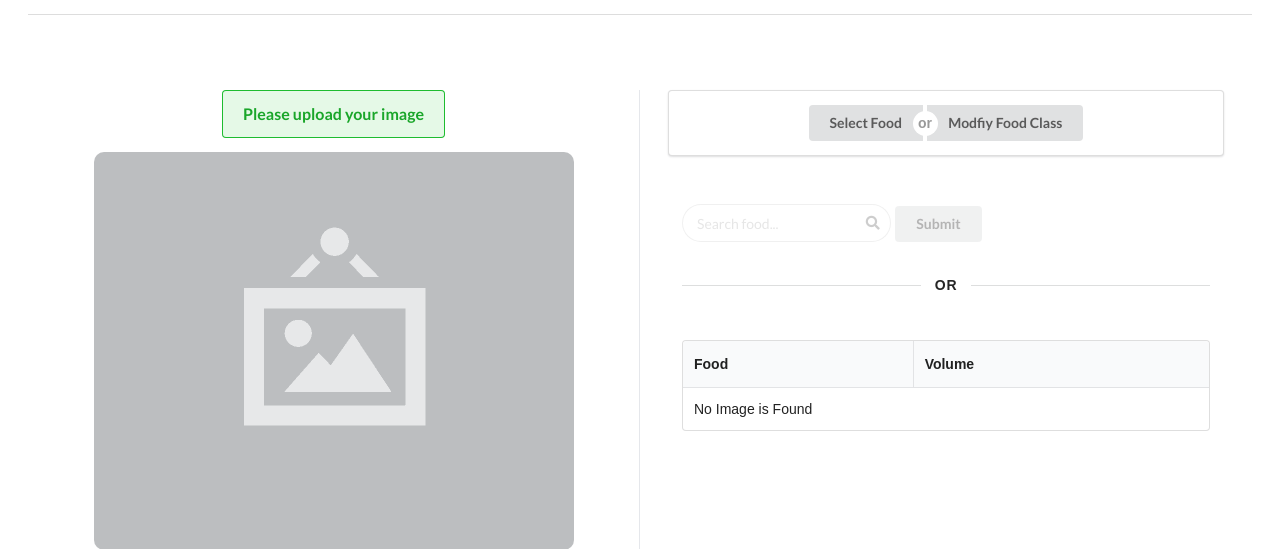
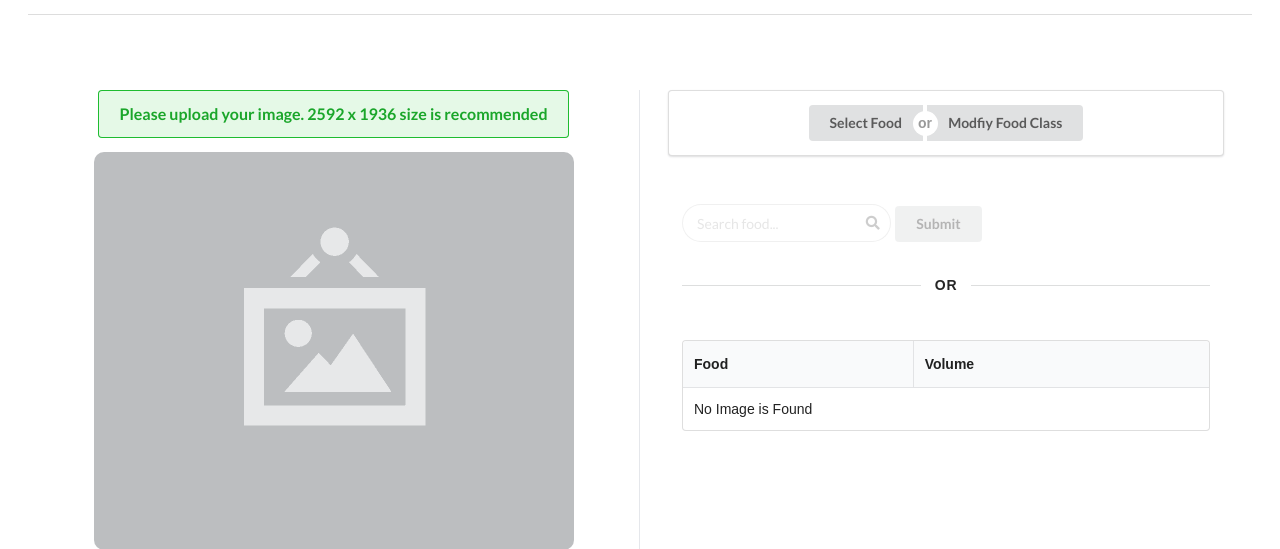
Before and after one commit to euijae/nyu_diet_vision, a FastAPI app: page / in a window 1280 px wide; the page is wider, and only the part inside the window is pictured. Shown: the part 60-609 px from the top of that part. Run offline with FastAPI, Linux system fonts and the light colour scheme; parts of the project's set-up code (start-up, migrations or seed data) failed here and were passed over.

Commit message:
Add files via upload

```diff
--- a/templates/index.html
+++ b/templates/index.html
@@ -2,7 +2,7 @@
 <html>
     <head>
         <meta charset="utf-8">
-        <link href="http://raw.githubusercontent.com/euijae/nyu_diet_vision/main/static/images/nyu_logo.png" rel="shortcut icon" type="image/x-icon">
+        <link href="http://raw.githubusercontent.com/euijae/nyu_diet_vision/main/static/nyu_logo.png" rel="shortcut icon" type="image/x-icon">
 
         <title>DietVision</title>
         <meta name="title" content="DietVision 2023">
@@ -18,7 +18,7 @@
                     <!-- <h2>Food Image</h2> -->
                     <div class="ui green compact message" id="introMessage">
                         <div class="header">
-                          Please upload your image
+                          Please upload your image. 2592 x 1936 size is recommended
                         </div>
                       </div>
                     <canvas id="canvas"></canvas>
```
